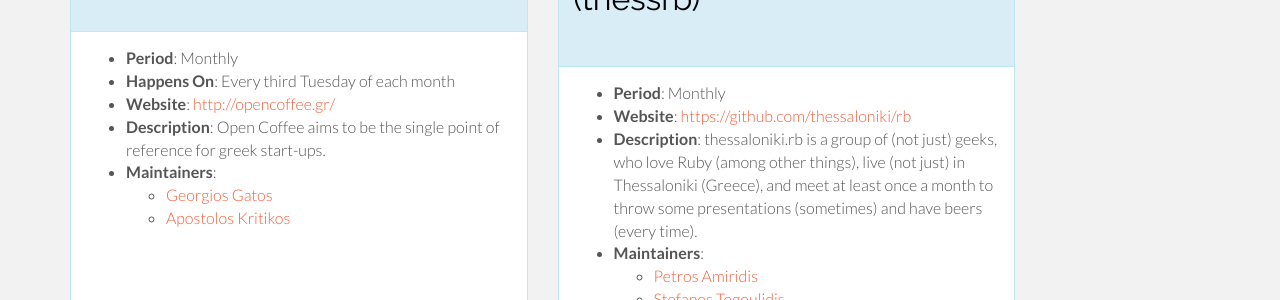
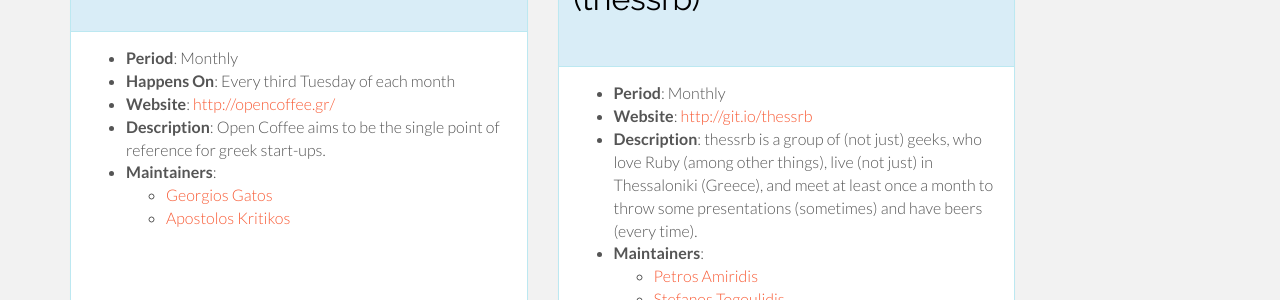
Before and after one commit to skgtech/skgtech.github.io, a Jekyll site: the page built from index.html, in a window 1280 px wide and 900 px high, scrolled down 1146 px. Shown: the part 154-454 px from the top of the window. Built offline with Jekyll 4.4.1, drawn with Linux system fonts in a browser that asks for light colours; nearby versions of some CDN libraries; Markdown is read by kramdown in place of the engine named in the settings; comment, search, counter and statistics services are not loaded.

Commit message:
Settle on the short name for our group (thessrb)

```diff
--- a/_data/communities.yaml
+++ b/_data/communities.yaml
@@ -11,8 +11,8 @@
       email: "akritiko@gmail.com"
 - name: "Thessaloniki Ruby Meetup (thessrb)"
   period: "Monthly"
-  description: "thessaloniki.rb is a group of (not just) geeks, who love Ruby (among other things), live (not just) in Thessaloniki (Greece), and meet at least once a month to throw some presentations (sometimes) and have beers (every time)."
-  website: "https://github.com/thessaloniki/rb"
+  description: "thessrb is a group of (not just) geeks, who love Ruby (among other things), live (not just) in Thessaloniki (Greece), and meet at least once a month to throw some presentations (sometimes) and have beers (every time)."
+  website: "http://git.io/thessrb"
   maintainers:
     - name: "Petros Amiridis"
       email: "petros@amiridis.net"
```
